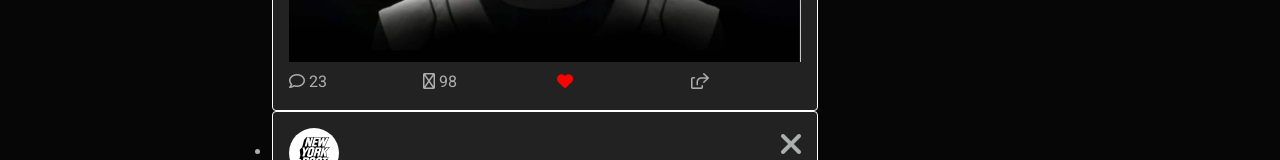
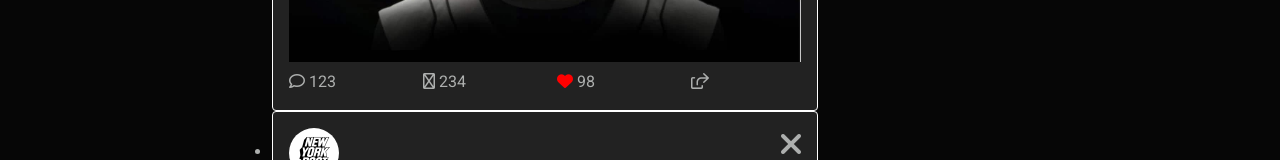
Before and after one commit to lizdonovan/web-dev, a React (Create React App) app: page /tuiter in a window 1280 px wide. Shown: the part 467-627 px from the top of the page. Built offline with nearby package versions, Linux system fonts and the light colour scheme.

Commit message:
dynamically render tuit stats

```diff
--- a/src/components/tuiter/tuit-stats/index.js
+++ b/src/components/tuiter/tuit-stats/index.js
@@ -12,12 +12,12 @@ const TuitStats = ({tuit}) => {
             <div className="row mt-2">
                 <span className="col">
                     <i className="far fa-comment me-1"/>
-                    23
+                    {tuit.comments}
                 </span>
 
                 <span className="col">
                     <i className="far fa-retweet me-1"/>
-                    98
+                    {tuit.retuits}
                 </span>
 
                 <span onClick={likeTuit}
@@ -31,7 +31,7 @@ const TuitStats = ({tuit}) => {
                         !tuit.liked &&
                         <i className="far fa-heart me-1"/>
                     }
-                    {tuit.stats && tuit.stats.likes}
+                    {tuit.likes}
             </span>
 
                 <span className="col">
```
